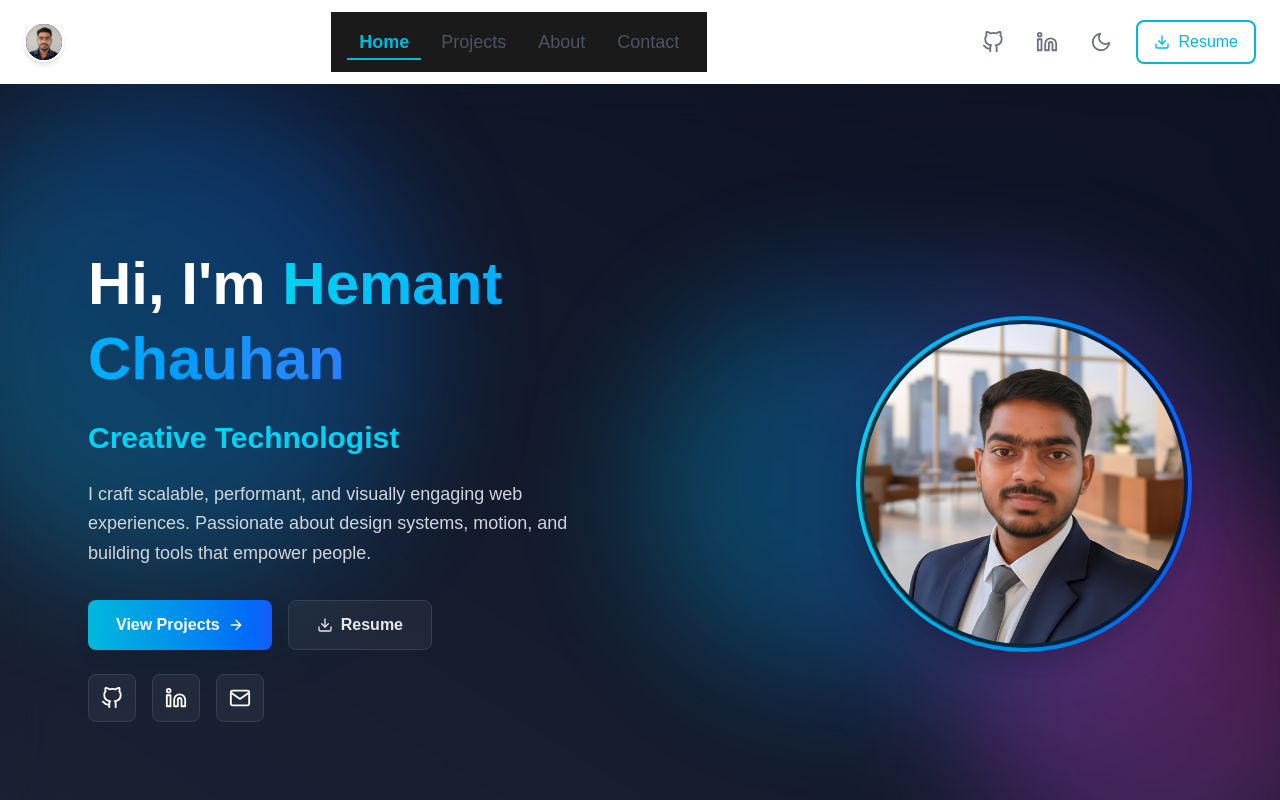
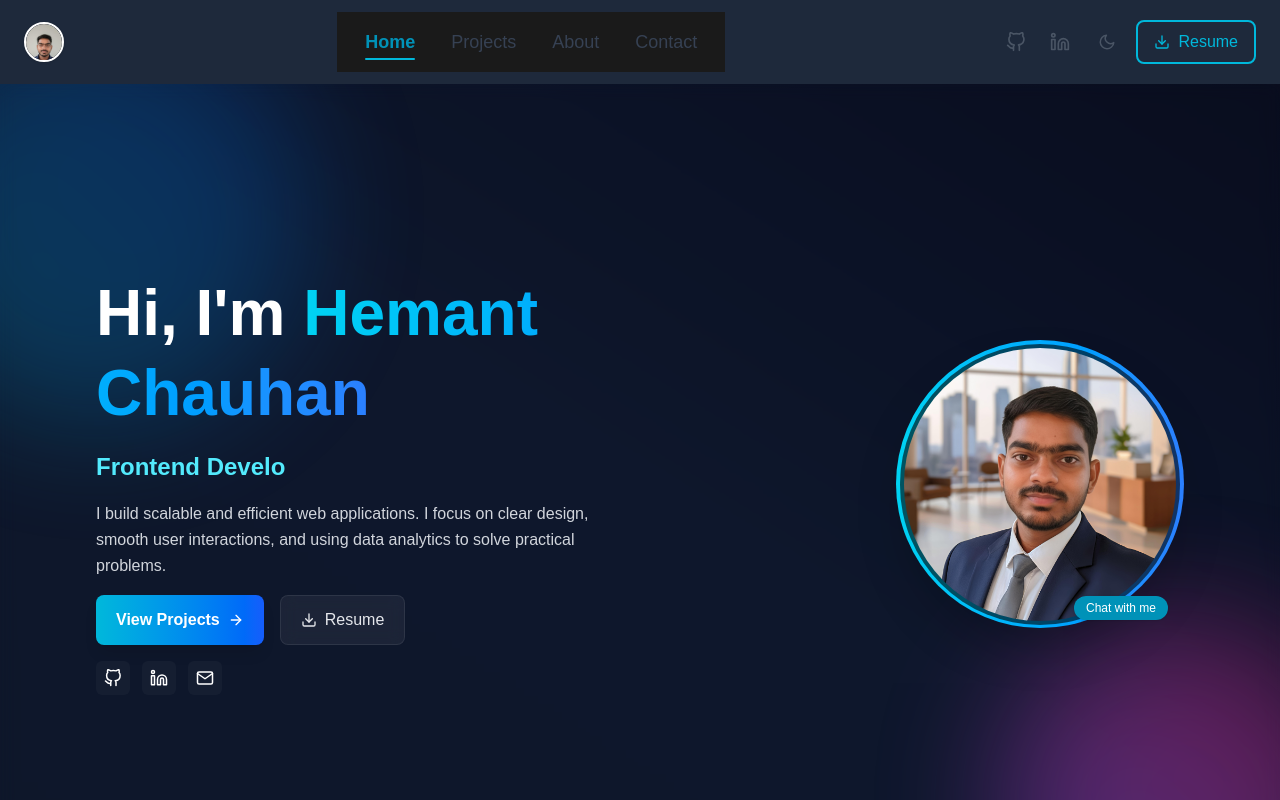
Before and after one commit to Hemant-Ballia/My_portfolio, a Next.js app: page / in a window 1280 px wide. Shown: the top 800 px of the page. Built offline with nearby package versions, Linux system fonts and the light colour scheme.

Commit message:
Refined hero section heading with gradient text

```diff
--- a/src/app/globals.css
+++ b/src/app/globals.css
@@ -1,6 +1,27 @@
 @import "tailwindcss";
 @import url('https://fonts.googleapis.com/css2?family=Epunda+Slab:ital,wght@0,300..900;1,300..900&family=Montserrat:ital,wght@0,100..900;1,100..900&family=Nunito+Sans:ital,opsz,wght@0,6..12,200..1000;1,6..12,200..1000&family=Poppins:ital,wght@0,100..900;1,100..900&family=Space+Grotesk:wght@300..700&display=swap');
+/* Tailwind base styles */
 
+/* Custom responsive typography */
+@media (max-width: 640px) {
+  .hero-title {
+    font-size: 1.8rem;
+    text-align: center;
+  }
+}
+
+@media (min-width: 641px) and (max-width: 1024px) {
+  .hero-title {
+    font-size: 2.5rem;
+    text-align: left;
+  }
+}
+
+@media (min-width: 1025px) {
+  .hero-title {
+    font-size: 3.5rem;
+  }
+}
 :root {
   --color-primary: #4F46E5;
   --color-secondary: #1E293B;
--- a/src/components/Hero.tsx
+++ b/src/components/Hero.tsx
@@ -15,115 +15,135 @@ import {
 const easing = [0.4, 0, 0.2, 1] as const;
 
 const fadeUp = {
-  hidden: { opacity: 0, y: 30 },
-  visible: { opacity: 1, y: 0, transition: { duration: 0.8, ease: easing } },
+  hidden: { opacity: 0, y: 28 },
+  visible: { opacity: 1, y: 0, transition: { duration: 0.7, ease: easing } },
 };
 
 export default function Hero() {
   return (
     <section
       id="home"
-      className="relative min-h-screen flex items-center justify-center overflow-hidden bg-gradient-to-tr from-[#0f172a] to-[#020617] text-white"
+      className="relative min-h-screen flex items-center justify-center overflow-hidden bg-gradient-to-tr from-[#071024] via-[#071026] to-[#020617] text-white"
+      role="region"
+      aria-label="Hero"
     >
-      {/* Glass overlay */ }
-      <div className="absolute inset-0 bg-white/5 dark:bg-black/10 backdrop-blur-xl z-0" />
+      {/* subtle glass overlay */ }
+      <div className="absolute inset-0 bg-white/3 dark:bg-black/6 backdrop-blur-sm z-0 pointer-events-none" />
 
-      {/* Animated gradient blobs */ }
-      <div className="absolute top-0 -left-20 w-[500px] h-[500px] bg-gradient-to-tr from-cyan-500 to-blue-600 rounded-full blur-3xl opacity-30 animate-pulse-slow" />
-      <div className="absolute bottom-0 -right-20 w-[400px] h-[400px] bg-gradient-to-tr from-purple-500 to-pink-600 rounded-full blur-3xl opacity-30 animate-pulse-slow" />
+      {/* decorative blobs */ }
+      <div className="absolute -left-28 -top-20 w-[420px] h-[420px] rounded-full bg-gradient-to-tr from-cyan-500 to-blue-600 blur-3xl opacity-20 animate-[pulse_8s_ease-in-out_infinite]" />
+      <div className="absolute -right-20 -bottom-24 w-[360px] h-[360px] rounded-full bg-gradient-to-tr from-purple-500 to-pink-600 blur-3xl opacity-18 animate-[pulse_10s_ease-in-out_infinite]" />
 
-      {/* Content */ }
       <motion.div
         initial="hidden"
         animate="visible"
-        variants={ { visible: { transition: { staggerChildren: 0.2 } } } }
-        className="relative z-10 max-w-6xl w-full grid md:grid-cols-2 gap-12 items-center px-6"
+        variants={ { visible: { transition: { staggerChildren: 0.14 } } } }
+        className="relative z-10 w-full max-w-6xl px-4 sm:px-6 lg:px-8 grid grid-cols-1 md:grid-cols-2 gap-10 items-center"
       >
-        {/* Left: Text */ }
-        <motion.div variants={ fadeUp } className="space-y-6 text-center md:text-left font-nunito">
-          <h1 className="text-5xl sm:text-6xl font-extrabold leading-tight font-grotesk">
-            Hi, I&apos;m{ ' ' }
-            <span className="bg-gradient-to-r from-cyan-400 to-blue-500 bg-clip-text text-transparent">
+        {/* LEFT: text */ }
+        <motion.div variants={ fadeUp } className="space-y-4 text-center md:text-left">
+          <h1 className="font-extrabold leading-tight text-[clamp(1.9rem,5vw,3.5rem)] sm:text-[clamp(2.4rem,5vw,4rem)]">
+            Hi, I&apos;m{ " " }
+            <span className="bg-clip-text text-transparent bg-gradient-to-r from-cyan-400 to-blue-500">
               Hemant Chauhan
             </span>
           </h1>
 
+          <div className="text-[clamp(1rem,2.2vw,1.5rem)] font-semibold text-cyan-300">
             <TypeAnimation
               sequence={ [
-              'Full-Stack Developer',
-              2000,
-              'Creative Technologist',
-              2000,
-              'IIT Patna Student',
-              2000,
+                'IIT Patna Student', 1800,
+                'Frontend Developer', 1800,
+                'Backend Developer', 1600,
+                'Software Developer', 1600,
+                'UI / UX Designer', 1800,
+                'Data Scientist & Analytics', 2000,
+                'Open-Source Contributor', 2000,
+                'C++ & Python Programmer', 2200,
               ] }
               wrapper="span"
               cursor
               repeat={ Infinity }
-            className="block text-2xl sm:text-3xl font-semibold text-cyan-400 font-poppins"
+              className="inline-block"
             />
+          </div>
 
-          <p className="text-lg text-gray-300 max-w-xl leading-relaxed mx-auto md:mx-0 font-nunito">
-            I craft scalable, performant, and visually engaging web experiences. Passionate about
-            design systems, motion, and building tools that empower people.
+
+          <p className="max-w-xl mx-auto md:mx-0 text-sm sm:text-base text-gray-300 leading-relaxed">
+            I build scalable and efficient web applications. I focus on clear design, smooth user interactions,
+            and using data analytics to solve practical problems.
           </p>
 
-          {/* Buttons */ }
-          <div className="flex flex-col sm:flex-row gap-4 pt-2 justify-center md:justify-start">
+
+          <div className="flex flex-col sm:flex-row gap-3 sm:gap-4 mt-4 justify-center md:justify-start">
             <Link
               href="/projects"
-              className="inline-flex items-center justify-center px-7 py-3 font-semibold font-montserrat text-white bg-gradient-to-r from-cyan-500 to-blue-600 rounded-lg shadow-lg hover:shadow-cyan-500/30 hover:scale-105 transition-transform duration-300"
+              className="inline-flex items-center gap-2 justify-center px-5 py-3 rounded-lg bg-gradient-to-r from-cyan-500 to-blue-600 text-white font-semibold shadow-lg hover:scale-[1.02] transition-transform"
+              aria-label="View Projects"
             >
-              View Projects <FiArrowRight className="ml-2" />
+              View Projects <FiArrowRight />
             </Link>
+
             <Link
-              href="/resume.pdf"
+              href="/assets/resume.pdf"
               target="_blank"
-              className="inline-flex items-center justify-center px-7 py-3 font-semibold font-montserrat text-gray-200 bg-white/5 backdrop-blur-md border border-gray-700 rounded-lg hover:bg-white/10 transition-colors duration-300"
+              rel="noopener noreferrer"
+              className="inline-flex items-center gap-2 justify-center px-5 py-3 rounded-lg bg-white/6 backdrop-blur-sm border border-white/8 text-gray-200 hover:bg-white/10 transition-colors"
+              aria-label="Download Resume"
             >
-              <FiDownload className="mr-2" /> Resume
+              <FiDownload /> Resume
             </Link>
           </div>
 
-          {/* Social Icons */ }
-          <div className="flex justify-center md:justify-start mt-6 gap-4 font-nunito">
-            { [
-              { href: 'https://github.com/Hemant-Ballia', icon: <FiGithub size={ 22 } /> },
-              {
-                href: 'https://www.linkedin.com/in/hemant-chauhan-839a41322/',
-                icon: <FiLinkedin size={ 22 } />,
-              },
-              { href: 'mailto:hemantchauhan22170@gmail.com', icon: <FiMail size={ 22 } /> },
-            ].map((item, i) => (
+          <div className="flex gap-3 mt-4 justify-center md:justify-start">
             <Link
-                key={ i }
-                href={ item.href }
+              href="https://github.com/Hemant-Ballia"
               target="_blank"
-                className="p-3 bg-white/5 backdrop-blur-md border border-gray-700 rounded-lg hover:bg-white/10 hover:text-cyan-400 transition-colors"
+              className="p-2 rounded-md bg-white/3 hover:bg-white/6 transition"
+              aria-label="GitHub"
             >
-                { item.icon }
+              <FiGithub size={ 18 } />
             </Link>
-            )) }
+            <Link
+              href="https://www.linkedin.com/in/hemant-chauhan-839a41322/"
+              target="_blank"
+              className="p-2 rounded-md bg-white/3 hover:bg-white/6 transition"
+              aria-label="LinkedIn"
+            >
+              <FiLinkedin size={ 18 } />
+            </Link>
+            <Link
+              href="mailto:hemantchauhan22170@gmail.com"
+              className="p-2 rounded-md bg-white/3 hover:bg-white/6 transition"
+              aria-label="Email"
+            >
+              <FiMail size={ 18 } />
+            </Link>
           </div>
         </motion.div>
 
-        {/* Right: Avatar */ }
+        {/* RIGHT: avatar */ }
         <motion.div
           variants={ fadeUp }
-          className="flex justify-center md:justify-end relative group"
+          className="flex items-center justify-center md:justify-end relative"
+          aria-hidden="false"
         >
-          <div className="absolute -inset-6 rounded-full bg-gradient-to-r from-cyan-500 via-blue-500 to-purple-500 opacity-30 blur-3xl group-hover:opacity-50 transition duration-500" />
-          <div className="relative p-1 rounded-full bg-gradient-to-r from-cyan-400 to-blue-600 shadow-2xl">
-            <div className="rounded-full bg-black/70 backdrop-blur-md p-1">
+          <div className="relative w-44 h-44 sm:w-56 sm:h-56 md:w-72 md:h-72 rounded-full p-1 bg-gradient-to-r from-cyan-400 to-blue-500 shadow-2xl">
+            <div className="rounded-full overflow-hidden bg-black/60 p-1">
               <Image
                 src="/assets/img.jpg"
                 alt="Hemant Chauhan"
-                width={ 320 }
-                height={ 320 }
-                className="rounded-full object-cover shadow-xl hover:scale-105 transition-transform duration-500"
+                width={ 720 }
+                height={ 720 }
+                className="w-full h-full object-cover rounded-full transform transition-transform duration-500 hover:scale-105"
                 priority
               />
             </div>
+          </div>
+
+          {/* small chat badge (optional) */ }
+          <div className="absolute bottom-2 right-4 hidden sm:flex items-center gap-2 bg-cyan-600 text-white text-xs px-3 py-1 rounded-full shadow">
+            Chat with me
           </div>
         </motion.div>
       </motion.div>
--- a/src/components/Navbar.tsx
+++ b/src/components/Navbar.tsx
@@ -37,8 +37,8 @@ const socialLinks = [
 ];
 
 const Logo = () => (
-  <Link href="/" aria-label="Back to Homepage">
-    <div className="flex items-center justify-center w-10 h-10 rounded-full overflow-hidden bg-gray-900 dark:bg-slate-200 border-2 border-white dark:border-gray-900 shadow-md">
+  <Link href="/" aria-label="Back to Homepage" className="flex items-center">
+    <div className="w-8 h-8 sm:w-10 sm:h-10 rounded-full overflow-hidden bg-gray-900 dark:bg-slate-200 border-2 border-white dark:border-gray-900 shadow-sm">
       <Image
         src="/assets/pic.jpg"
         alt="Hemant Chauhan"
@@ -50,15 +50,15 @@ const Logo = () => (
   </Link>
 );
 
-const ResumeButton = ({ className = '' }) => (
+const ResumeButton = ({ className = '' }: { className?: string }) => (
   <Link
     href="/assets/resume.pdf"
     target="_blank"
     rel="noopener noreferrer"
-    className={ `inline-flex items-center gap-2 px-4 py-2 text-sm sm:text-base rounded-lg transition-all duration-300 border-2
+    className={ `inline-flex items-center gap-2 px-3 py-2 sm:px-4 sm:py-2 text-sm sm:text-base rounded-lg transition-transform duration-150 border-2
       text-cyan-500 border-cyan-500
       hover:bg-cyan-500/10 dark:hover:bg-cyan-400/10
-      transform hover:-translate-y-0.5 focus:outline-none focus:ring-2 focus:ring-cyan-400
+      transform hover:-translate-y-0.5 focus:outline-none focus-visible:ring-2 focus-visible:ring-cyan-400
       ${className}` }
   >
     <FiDownload />
@@ -75,7 +75,7 @@ export default function Navbar() {
 
   useEffect(() => setMounted(true), []);
   useEffect(() => {
-    const handleScroll = () => setIsScrolled(window.scrollY > 20);
+    const handleScroll = () => setIsScrolled(window.scrollY > 16);
     window.addEventListener('scroll', handleScroll, { passive: true });
     return () => window.removeEventListener('scroll', handleScroll);
   }, []);
@@ -86,48 +86,40 @@ export default function Navbar() {
   if (!mounted) return null;
 
   const mobileMenuVariants: Variants = {
-    open: {
-      opacity: 1,
-      y: 0,
-      transition: { duration: 0.3, ease: 'easeOut' },
-    },
-    closed: {
-      opacity: 0,
-      y: '-10%',
-      transition: { duration: 0.2, ease: 'easeIn' },
-    },
+    open: { opacity: 1, y: 0, transition: { duration: 0.28, ease: 'easeOut' } },
+    closed: { opacity: 0, y: '-6%', transition: { duration: 0.18, ease: 'easeIn' } },
   };
 
   return (
     <header
       aria-label="Main navigation"
       className={ `sticky top-0 z-50 transition-all duration-300 ${isScrolled
-          ? 'bg-white/80 dark:bg-gray-950/80 backdrop-blur-lg shadow-md'
-          : 'bg-white dark:bg-gray-950'
+          ? 'bg-white/90 dark:bg-gray-950/90 backdrop-blur-md shadow-sm'
+          : 'bg-transparent dark:bg-transparent'
         }` }
     >
-      <div className="w-full max-w-7xl mx-auto flex items-center justify-between px-4 py-3 sm:px-6">
+      <div className="w-full max-w-7xl mx-auto flex items-center justify-between px-3 sm:px-6 py-2 sm:py-3">
         <Logo />
 
         {/* Desktop Navigation */ }
         <nav className="hidden md:flex items-center">
-          <ul className="flex items-center space-x-2 text-base lg:text-lg font-grotesk">
+          <ul className="flex items-center space-x-1 sm:space-x-3 text-sm sm:text-base lg:text-lg">
             { navItems.map(({ label, href }) => (
               <li key={ label }>
                 <Link
                   href={ href }
                   aria-current={ pathname === href ? 'page' : undefined }
-                  className={ `relative px-3 py-2 transition-colors duration-300 rounded-lg ${pathname === href
-                      ? 'text-cyan-500 dark:text-cyan-400 font-semibold'
-                      : 'text-gray-600 dark:text-gray-300 hover:bg-gray-200 dark:hover:bg-gray-800'
+                  className={ `relative px-2 sm:px-3 py-1 rounded-md transition-colors duration-200 focus-visible:outline-none focus-visible:ring-2 focus-visible:ring-cyan-300 ${pathname === href
+                      ? 'text-cyan-600 dark:text-cyan-400 font-semibold'
+                      : 'text-gray-700 dark:text-gray-300 hover:bg-gray-100 dark:hover:bg-gray-800'
                     }` }
                 >
                   { label }
                   { pathname === href && (
                     <motion.div
-                      className="absolute bottom-0 left-0 right-0 h-0.5 bg-cyan-500 dark:bg-cyan-400"
+                      className="absolute -bottom-1 left-3 right-3 h-0.5 bg-cyan-500 dark:bg-cyan-400 rounded"
                       layoutId="underline"
-                      transition={ { type: 'spring', stiffness: 380, damping: 30 } }
+                      transition={ { type: 'spring', stiffness: 400, damping: 28 } }
                     />
                   ) }
                 </Link>
@@ -137,7 +129,8 @@ export default function Navbar() {
         </nav>
 
         {/* Desktop Actions */ }
-        <div className="hidden md:flex items-center space-x-4 font-nunito">
+        <div className="hidden md:flex items-center space-x-3">
+          <div className="flex items-center space-x-2">
             { socialLinks.map(({ label, href, icon: Icon }) => (
               <a
                 key={ label }
@@ -145,29 +138,32 @@ export default function Navbar() {
                 target="_blank"
                 rel="noopener noreferrer"
                 aria-label={ label }
-              className="p-2 rounded-full text-gray-500 dark:text-gray-400 hover:bg-gray-100 dark:hover:bg-gray-800 transition"
+                className="p-2 rounded-full text-gray-600 dark:text-gray-300 hover:bg-gray-100 dark:hover:bg-gray-800 transition"
               >
-              <Icon size={ 22 } />
+                <Icon size={ 20 } />
               </a>
             )) }
+          </div>
+
           <button
             onClick={ () => setTheme(theme === 'dark' ? 'light' : 'dark') }
             aria-label="Toggle Theme"
-            className="p-2 rounded-full text-gray-500 dark:text-gray-400 hover:bg-gray-200 dark:hover:bg-gray-700 transition"
+            className="p-2 rounded-full text-gray-600 dark:text-gray-300 hover:bg-gray-100 dark:hover:bg-gray-800 transition"
           >
-            { theme === 'dark' ? <FiSun size={ 22 } /> : <FiMoon size={ 22 } /> }
+            { theme === 'dark' ? <FiSun size={ 18 } /> : <FiMoon size={ 18 } /> }
           </button>
+
           <ResumeButton />
         </div>
 
         {/* Mobile Menu Button */ }
         <button
-          onClick={ () => setIsOpen(!isOpen) }
+          onClick={ () => setIsOpen((s) => !s) }
           aria-label="Toggle Menu"
           aria-expanded={ isOpen }
-          className="p-2 rounded-md text-gray-600 dark:text-gray-300 md:hidden z-50"
+          className="p-2 rounded-md text-gray-700 dark:text-gray-200 md:hidden z-50 focus-visible:outline-none focus-visible:ring-2 focus-visible:ring-cyan-300"
         >
-          { isOpen ? <FiX size={ 24 } /> : <FiMenu size={ 24 } /> }
+          { isOpen ? <FiX size={ 22 } /> : <FiMenu size={ 22 } /> }
         </button>
       </div>
 
@@ -179,25 +175,47 @@ export default function Navbar() {
             animate="open"
             exit="closed"
             variants={ mobileMenuVariants }
-            className="absolute top-0 left-0 w-full h-screen overflow-y-auto bg-white/95 dark:bg-gray-950/95 backdrop-blur-md md:hidden"
+            className="fixed inset-0 z-40 bg-white/95 dark:bg-gray-950/95 backdrop-blur-sm md:hidden"
           >
-            <nav className="flex flex-col items-center justify-center h-full space-y-6 px-6 text-center">
+            <div className="max-w-md mx-auto h-full flex flex-col px-6 py-8">
+              <div className="flex items-center justify-between mb-6">
+                <Logo />
+                <div className="flex items-center gap-3">
+                  <button
+                    onClick={ () => setTheme(theme === 'dark' ? 'light' : 'dark') }
+                    aria-label="Toggle Theme"
+                    className="p-2 rounded-md text-gray-700 dark:text-gray-200 hover:bg-gray-100 dark:hover:bg-gray-800 transition"
+                  >
+                    { theme === 'dark' ? <FiSun size={ 18 } /> : <FiMoon size={ 18 } /> }
+                  </button>
+                  <button
+                    onClick={ () => setIsOpen(false) }
+                    aria-label="Close Menu"
+                    className="p-2 rounded-md text-gray-700 dark:text-gray-200 hover:bg-gray-100 dark:hover:bg-gray-800 transition"
+                  >
+                    <FiX size={ 20 } />
+                  </button>
+                </div>
+              </div>
+
+              <nav className="flex-1 flex flex-col justify-center items-stretch gap-5">
                 { navItems.map(({ label, href }) => (
                   <Link
                     key={ label }
                     href={ href }
                     onClick={ () => setIsOpen(false) }
-                  aria-current={ pathname === href ? 'page' : undefined }
-                  className={ `text-2xl w-full transition-colors ${pathname === href
-                      ? 'font-bold text-cyan-500 dark:text-cyan-400'
-                      : 'text-gray-700 dark:text-gray-300 hover:text-cyan-500 dark:hover:text-cyan-400'
+                    className={ `block text-center py-3 rounded-md text-lg font-medium transition-colors ${pathname === href
+                        ? 'text-cyan-600 dark:text-cyan-400'
+                        : 'text-gray-800 dark:text-gray-200 hover:text-cyan-600 dark:hover:text-cyan-400'
                       }` }
                   >
                     { label }
                   </Link>
                 )) }
-              <div className="border-t border-gray-200 dark:border-gray-700 w-1/2 my-4" />
-              <div className="flex items-center justify-center gap-6">
+              </nav>
+
+              <div className="border-t border-gray-200 dark:border-gray-800 mt-6 pt-6">
+                <div className="flex items-center justify-center gap-4 mb-4">
                   { socialLinks.map(({ label, href, icon: Icon }) => (
                     <a
                       key={ label }
@@ -205,21 +223,22 @@ export default function Navbar() {
                       target="_blank"
                       rel="noopener noreferrer"
                       aria-label={ label }
-                    className="p-2 rounded-full text-gray-500 dark:text-gray-400 hover:bg-gray-100 dark:hover:bg-gray-800 transition"
+                      className="p-2 rounded-full text-gray-700 dark:text-gray-200 hover:bg-gray-100 dark:hover:bg-gray-800 transition"
                     >
-                    <Icon size={ 28 } />
+                      <Icon size={ 22 } />
                     </a>
                   )) }
-                <button
-                  onClick={ () => setTheme(theme === 'dark' ? 'light' : 'dark') }
-                  aria-label="Toggle Theme"
-                  className="p-2 rounded-full text-gray-500 dark:text-gray-400 hover:bg-gray-200 dark:hover:bg-gray-700 transition"
-                >
-                  { theme === 'dark' ? <FiSun size={ 28 } /> : <FiMoon size={ 28 } /> }
-                </button>
                 </div>
-              <ResumeButton className="mt-6 w-full max-w-xs text-base sm:text-lg" />
-            </nav>
+
+                <div className="flex flex-col gap-3">
+                  <ResumeButton className="w-full" />
+                </div>
+
+                <div className="text-center mt-6 text-sm text-gray-500 dark:text-gray-400">
+                  © { new Date().getFullYear() } Hemant Chauhan
+                </div>
+              </div>
+            </div>
           </motion.div>
         ) }
       </AnimatePresence>
```
Also changed, not shown: src/sections/BlogSection.tsx (+16 -4 lines). Lines whose indentation alone changed are shown as unchanged.
